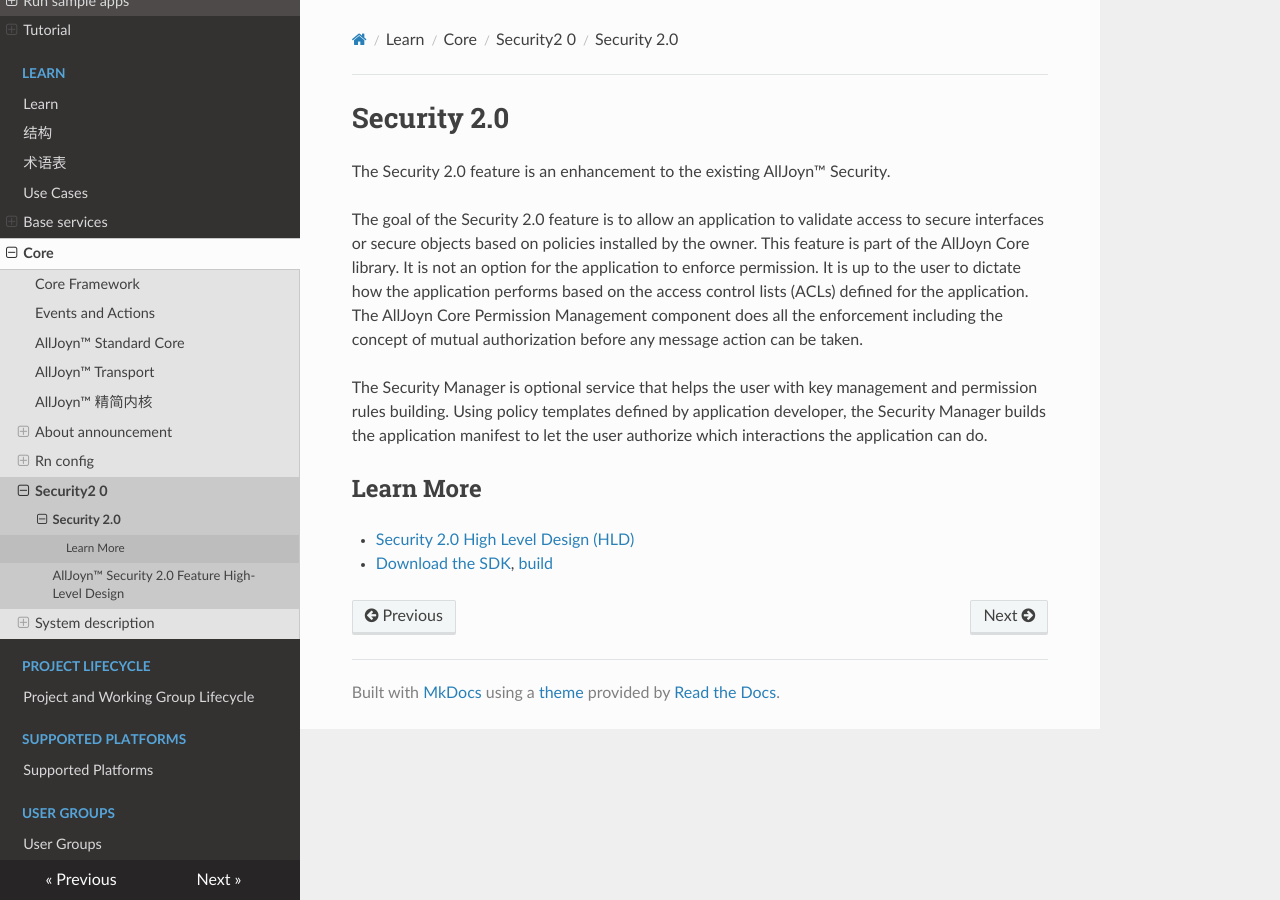
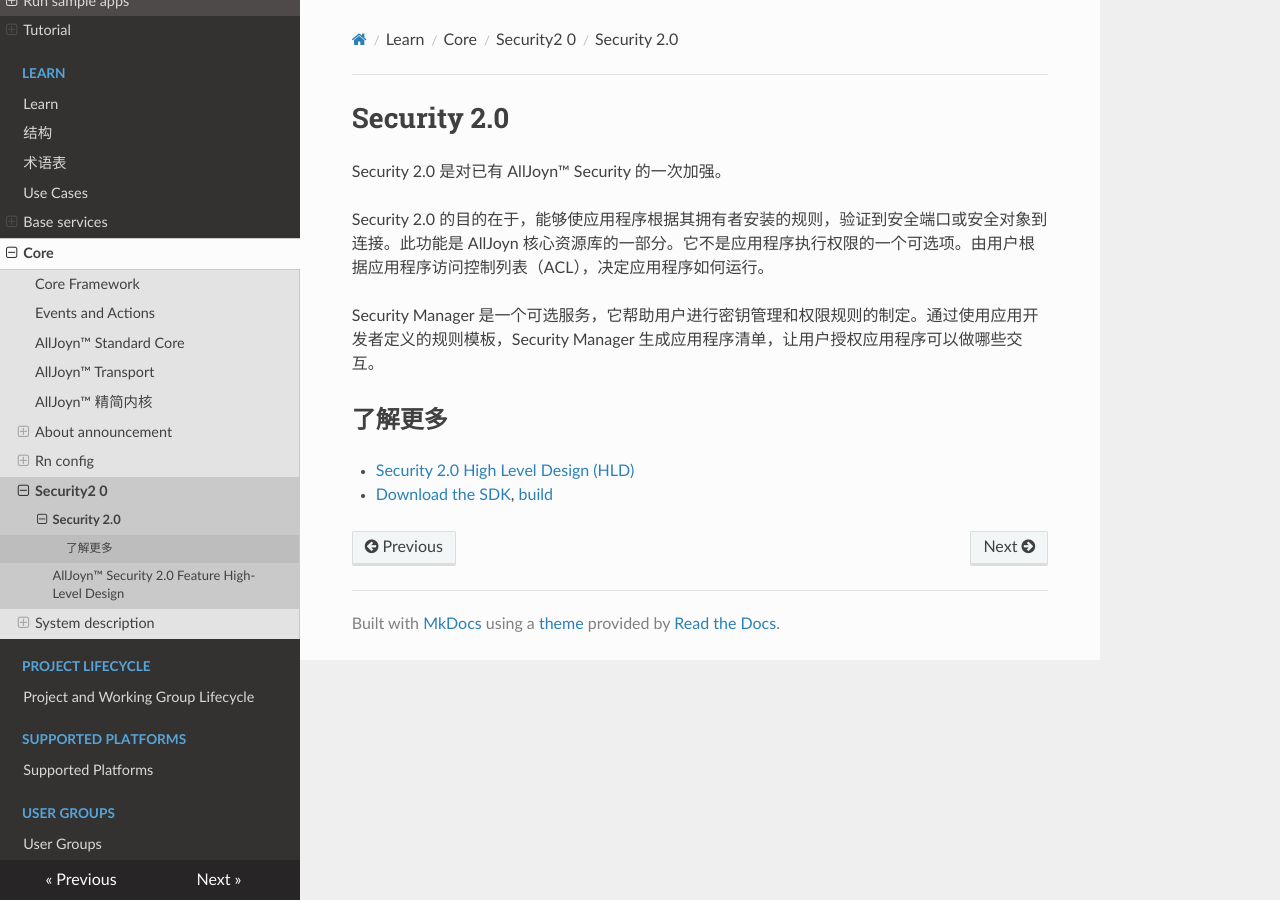
Before and after one commit to smart-conn/alljoyn-zh, an MkDocs documentation site: the page built from docs/learn/core/security2_0/index.md, in a window 1280 px wide. Built offline with MkDocs 1.6.1, drawn with Linux system fonts in a browser that asks for light colours; nearby versions of some CDN libraries.

Commit message:
Update index.md

```diff
--- a/docs/learn/core/security2_0/index.md
+++ b/docs/learn/core/security2_0/index.md
@@ -1,12 +1,12 @@
 # Security 2.0
 
-The Security 2.0 feature is an enhancement to the existing AllJoyn&trade; Security.
+Security 2.0 是对已有 AllJoyn&trade; Security 的一次加强。
 
-The goal of the Security 2.0 feature is to allow an application to validate access to secure interfaces or secure objects based on policies installed by the owner. This feature is part of the AllJoyn Core library. It is not an option for the application to enforce permission. It is up to the user to dictate how the application performs based on the access control lists (ACLs) defined for the application. The AllJoyn Core Permission Management component does all the enforcement including the concept of mutual authorization before any message action can be taken.
+Security 2.0 的目的在于，能够使应用程序根据其拥有者安装的规则，验证到安全端口或安全对象到连接。此功能是 AllJoyn 核心资源库的一部分。它不是应用程序执行权限的一个可选项。由用户根据应用程序访问控制列表（ACL），决定应用程序如何运行。
 
-The Security Manager is optional service that helps the user with key management and permission rules building. Using policy templates defined by application developer, the Security Manager builds the application manifest to let the user authorize which interactions the application can do.
+Security Manager 是一个可选服务，它帮助用户进行密钥管理和权限规则的制定。通过使用应用开发者定义的规则模板，Security Manager 生成应用程序清单，让用户授权应用程序可以做哪些交互。
 
-## Learn More
+## 了解更多
 
 * [Security 2.0 High Level Design (HLD)][security2_0-hld]
 * [Download the SDK][download], [build][build]
```
